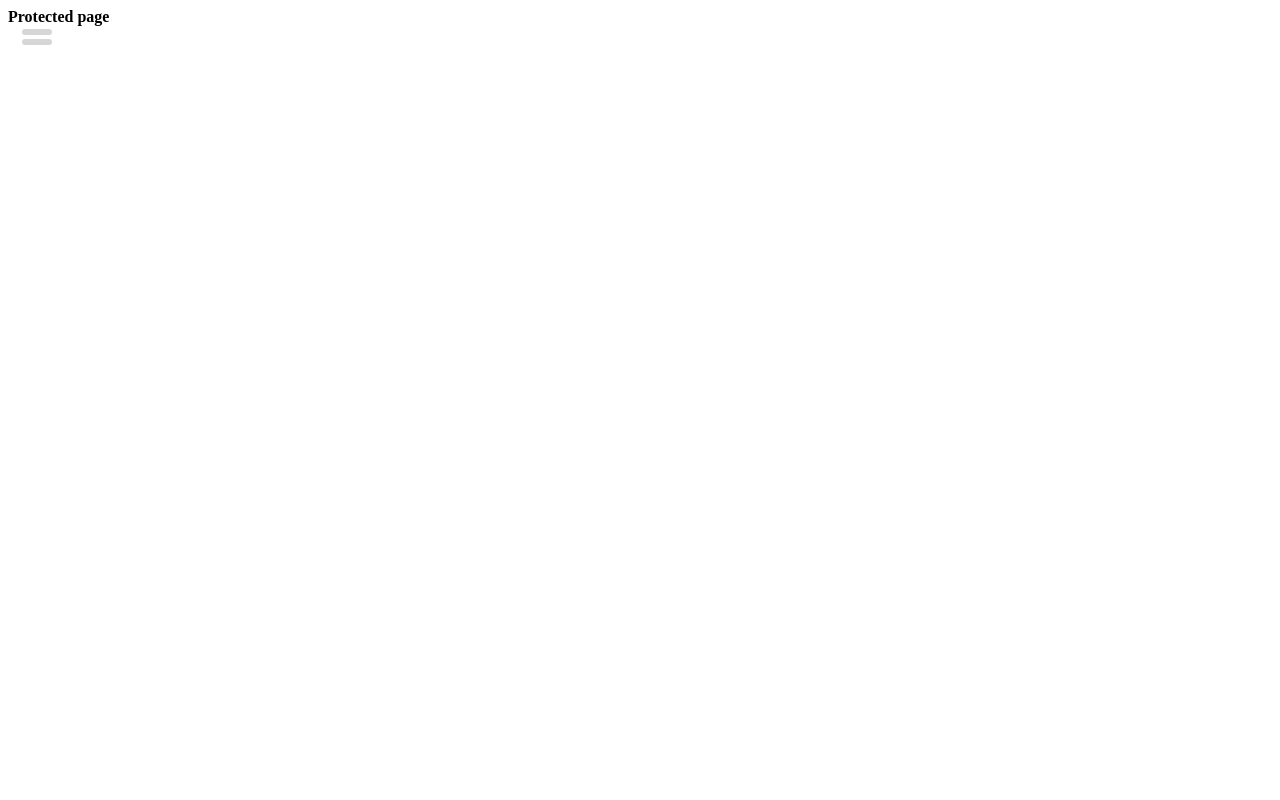
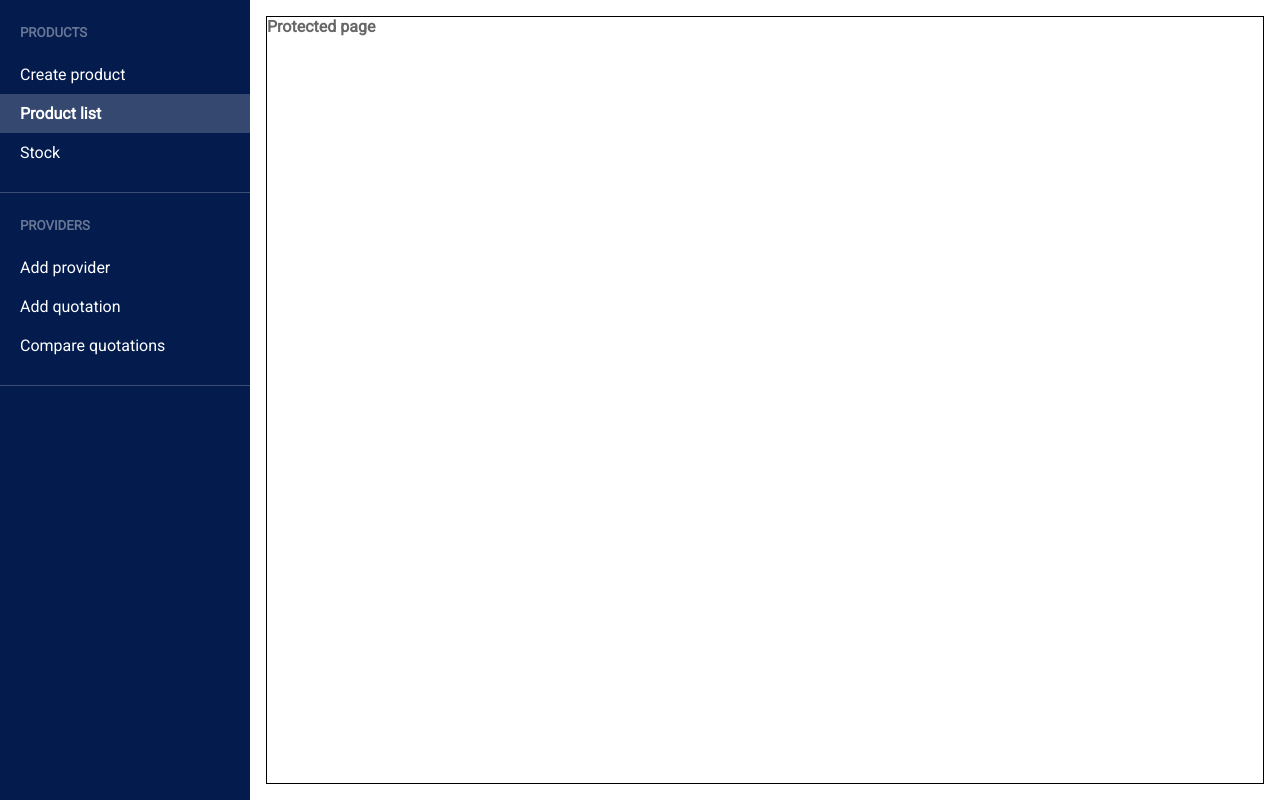
Before and after one commit to stevendinhdev/graphql-apollo, a React (Create React App) app in the folder frontend/: page / in a window 1280 px wide. Built offline with nearby package versions, Linux system fonts and the light colour scheme.

Commit message:
[FRONTEND] add basic styles and sidebar

```diff
--- /dev/null
+++ b/frontend/src/App.css
@@ -0,0 +1,16 @@
+@import url('https://fonts.googleapis.com/css?family=Roboto&display=swap');
+
+body {
+    background-color: #fff;
+    color: #676767;
+    font-family: 'Roboto', sans-serif;
+    font-size: 16px;
+    margin: 0 auto;
+    --content-width: 1200px;
+    --sidebar-background: #031b4d;
+    --sidebar-width: 250px;
+}
+
+* {
+    box-sizing: border-box;
+}
--- a/frontend/src/App.js
+++ b/frontend/src/App.js
@@ -1,4 +1,5 @@
 import React from 'react';
+import './App.css';
 
 import routes from './routes';
 import Routes from './utils/Routes';
--- a/frontend/src/components/SideBar.js
+++ /dev/null
@@ -1,29 +0,0 @@
-import React, { useState } from 'react';
-import PropTypes from 'prop-types';
-import './SideBar.css';
-
-const SideBar = props => {
-  const [menu, setStyler] = useState({ icon: 'close', child: 'hide' });
-  const openClose = () =>
-    menu.icon === 'open'
-      ? setStyler({ icon: 'close', child: 'hide' })
-      : setStyler({ icon: 'open', child: 'show' });
-
-  return (
-    <div className={`menu menu_${menu.child}`}>
-      <button onClick={() => openClose()} className="menu_button">
-        <div className={menu.icon + '1'}></div>
-        <div className={menu.icon + '2'}></div>
-      </button>
-      <h3>{props.title}</h3>
-      {props.children}
-    </div>
-  );
-};
-
-SideBar.propTypes = {
-  title: PropTypes.string.isRequired,
-  children: PropTypes.element.isRequired,
-};
-
-export default SideBar;
--- a/frontend/src/components/SideBar.css
+++ b/frontend/src/components/Sidebar.css
@@ -1,3 +1,48 @@
+.sidebar__section {
+    border-bottom: 1px solid rgba(180, 188, 199, .32);
+    padding-bottom: 20px;
+    width: 100%;
+}
+
+.sidebar__section__title {
+    color: #677694;
+    margin: 0;
+    padding: 25px 20px 15px;
+    text-transform: uppercase;
+}
+
+.sidebar__section__items {
+    margin: 0;
+    padding: 0;
+}
+
+.sidebar__section__item {
+    list-style: none;
+    margin: 0;
+    width: 100%;
+}
+
+.sidebar__section__item > a {
+    color: #fff;
+    font-weight: 400;
+    text-decoration: none;
+    width: 100%;
+    padding: 10px 20px;
+    overflow: hidden;
+    display: flex;
+}
+
+.sidebar__section__item > a:hover {
+    background-color: #0a1b3d;
+}
+
+.sidebar__section__item > a.active {
+    background-color: rgba(250, 250, 250, .2);
+    font-weight: 700;
+}
+
+
+/* Old */
 .menu {
   display: flex;
   flex-direction: column;
--- /dev/null
+++ b/frontend/src/components/Sidebar.js
@@ -0,0 +1,31 @@
+import React, { useState } from 'react';
+import PropTypes from 'prop-types';
+import './Sidebar.css';
+
+const Sidebar = ({ items, ...props }) => {
+  // const [state, setState] = useState('open');
+  // const openClose = () => setState(state === 'open' ? 'close' : 'open');
+
+  return (
+    <nav className="sidebar" {...props}>
+      {items.map((item, i) => (
+        <div key={i} className="sidebar__section">
+          <h5 className="sidebar__section__title">{item.section}</h5>
+          <ul className="sidebar__section__items">
+            {item.items.map(({ link, text, ...rest }, i) => (
+              <li key={i} className="sidebar__section__item">
+                <a href={link} {...rest}>{text}</a>
+              </li>
+            ))}
+          </ul>
+        </div>
+      ))}
+    </nav>
+  );
+};
+
+Sidebar.propTypes = {
+  items: PropTypes.array.isRequired,
+};
+
+export default Sidebar;
--- /dev/null
+++ b/frontend/src/pages/Dashboard.css
@@ -0,0 +1,25 @@
+.container {
+    display: flex;
+    height: 100vh;
+}
+
+#sidebar {
+    background-color: var(--sidebar-background);
+    flex: 0 0 var(--sidebar-width);
+    flex-flow: row wrap;
+    overflow: auto;
+}
+
+#main {
+    display: flex;
+    flex: 1;
+    justify-content: center;
+    overflow: auto;
+    padding: 1rem;
+}
+
+#main .content {
+    border: 1px solid black; /* TODO: remove */
+    max-width: var(--content-width);
+    width: var(--content-width);
+}
--- a/frontend/src/pages/Dashboard.js
+++ b/frontend/src/pages/Dashboard.js
@@ -1,24 +1,40 @@
 import React from 'react';
 import PropTypes from 'prop-types';
+import './Dashboard.css';
 
 // import Nav from '../components/Nav';
 import Routes from '../utils/Routes';
-import SideBar from '../components/SideBar';
+import Sidebar from '../components/Sidebar';
+
+const sidebarItems = [
+  {
+    section: 'Products',
+    items: [
+      { text: 'Create product', link: '#' },
+      { text: 'Product list', link: '#', className: 'active' },
+      { text: 'Stock', link: '#' },
+    ],
+  },
+  {
+    section: 'Providers',
+    items: [
+      { text: 'Add provider', link: '#' },
+      { text: 'Add quotation', link: '#' },
+      { text: 'Compare quotations', link: '#' },
+    ],
+  },
+];
 
 const Dashboard = ({ routes }) => {
   return (
-    <>
-      <SideBar>
-        <ul>
-          <li>Primer link</li>
-          <li>Segundo link</li>
-          <li>Tercer link</li>
-        </ul>
-      </SideBar>
-      <main>
-        <Routes routes={routes} />
+    <div className="container">
+      <Sidebar id="sidebar" items={sidebarItems} />
+      <main id="main">
+        <div className="content">
+          <Routes routes={routes} />
+        </div>
       </main>
-    </>
+    </div>
   );
 };
 
--- a/frontend/src/utils/Routes.js
+++ b/frontend/src/utils/Routes.js
@@ -5,7 +5,6 @@
 import PrivateRoute from './PrivateRoute';
 
 const Routes = ({ routes }) => {
-  console.log(routes);
   return (
     <Switch>
       {routes.map((route, i) =>
```
